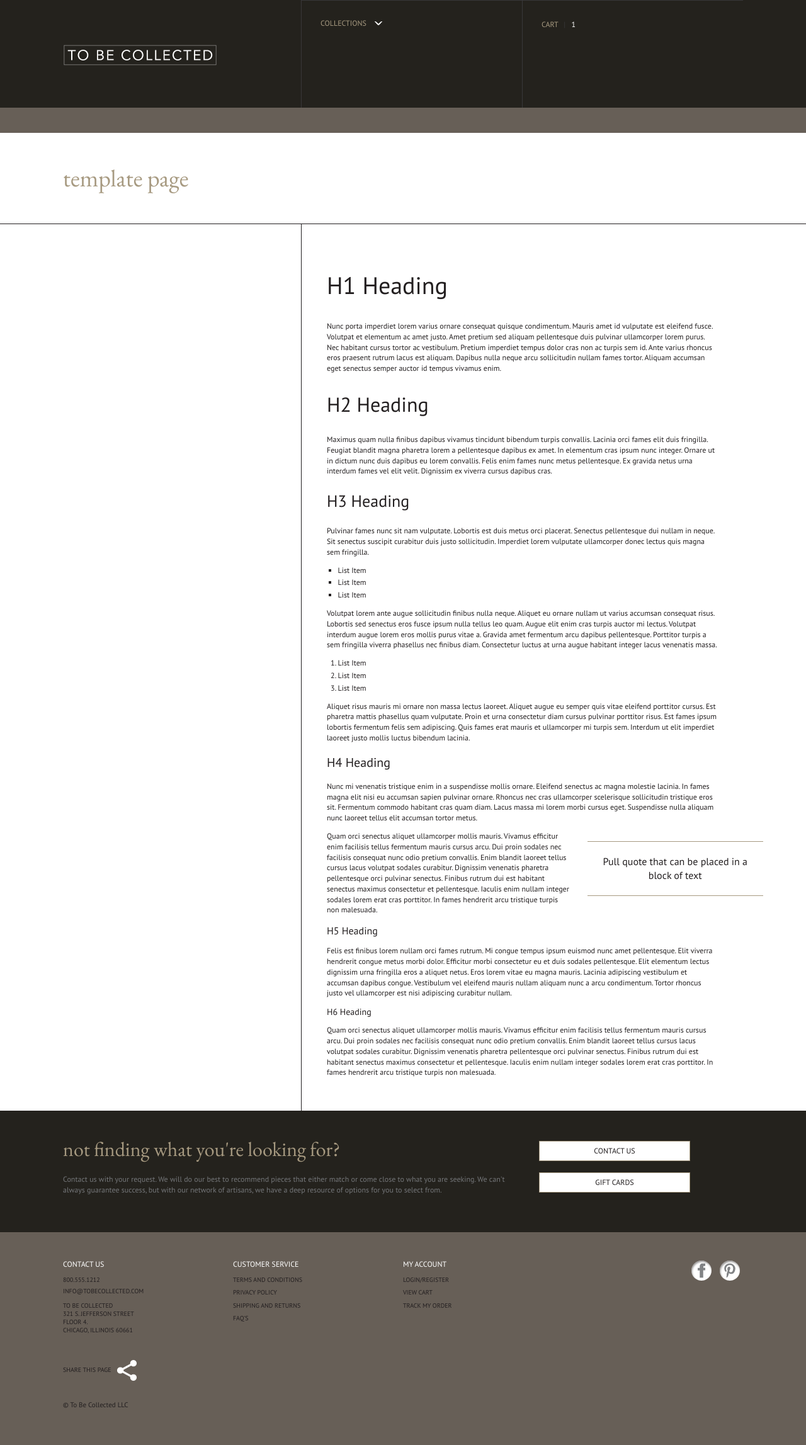
After one commit to kentonquatman/tobecollected, a PHP site: page /page.php in a window 1280 px wide. The commit adds this page. Shown: the whole page at 63% size. Run offline with PHP 8.4, Linux system fonts and the light colour scheme; some libraries are stand-ins or nearby versions.

Commit message:
Type Style Updates

```diff
--- a/_assets/css/style.css
+++ b/_assets/css/style.css
@@ -414,9 +414,27 @@ ul, ol {
   ul li, ol li {
     margin-bottom: 0.25em; }
 
-blockquote p {
-  font-size: 1em;
-  margin: 0; }
+blockquote {
+  font-size: 16px;
+  font-size: 1.6rem;
+  margin: 2em;
+  padding: 1.25em .75em;
+  border: 1px solid #a79a81;
+  border-left: none;
+  border-right: none;
+  text-align: center;
+  line-height: 1.4; }
+  @media screen and (min-width: 33.75em) {
+    blockquote {
+      float: right;
+      width: 45%;
+      margin: 1em 0 1em 1.5em; } }
+  @media screen and (min-width: 78.75em) {
+    blockquote {
+      margin-right: -4.5em; } }
+  blockquote p {
+    margin: 0;
+    font-size: 1em; }
 
 small {
   font-size: 11px;
--- a/_assets/sass/02base/type.scss
+++ b/_assets/sass/02base/type.scss
@@ -64,9 +64,25 @@ ul, ol {
 }
 
 blockquote {
+  @include font-size(16);
+  margin: 2em;
+  padding: 1.25em .75em;
+  border: 1px solid $lt-brown;
+  border-left: none;
+  border-right: none;
+  text-align: center;
+  line-height: 1.4;
+  @include break-up($small){
+    float: right;
+    width: 45%;
+    margin: 1em 0 1em 1.5em;
+  }
+  @include break-up($xx-large){
+    margin-right: -4.5em;
+  }
   p {
+    margin: 0;
     font-size: 1em;
-    margin: 0;
   }
 }
 
--- /dev/null
+++ b/page.php
@@ -0,0 +1,49 @@
+<?php
+  $pageTitle = 'To Be Collected';
+  $bodyId = 'page';
+  include '_partials/head.php';
+  include '_partials/header.php';
+?>
+
+<section class="main">
+  <div class="main__top">
+    <div class="inner">
+      <h1>template page</h1>
+    </div>
+  </div>
+  <div class="inner">
+    <article>
+      <h1>H1 Heading</h1>
+      <p>Nunc porta imperdiet lorem varius ornare consequat quisque condimentum. Mauris amet id vulputate est eleifend fusce. Volutpat et elementum ac amet justo. Amet pretium sed aliquam pellentesque duis pulvinar ullamcorper lorem purus. Nec habitant cursus tortor ac vestibulum. Pretium imperdiet tempus dolor cras non ac turpis sem id. Ante varius rhoncus eros praesent rutrum lacus est aliquam. Dapibus nulla neque arcu sollicitudin nullam fames tortor. Aliquam accumsan eget senectus semper auctor id tempus vivamus enim.</p>
+      <h2>H2 Heading</h2>
+      <p>Maximus quam nulla finibus dapibus vivamus tincidunt bibendum turpis convallis. Lacinia orci fames elit duis fringilla. Feugiat blandit magna pharetra lorem a pellentesque dapibus ex amet. In elementum cras ipsum nunc integer. Ornare ut in dictum nunc duis dapibus eu lorem convallis. Felis enim fames nunc metus pellentesque. Ex gravida netus urna interdum fames vel elit velit. Dignissim ex viverra cursus dapibus cras.</p>
+      <h3>H3 Heading</h3>
+      <p>Pulvinar fames nunc sit nam vulputate. Lobortis est duis metus orci placerat. Senectus pellentesque dui nullam in neque. Sit senectus suscipit curabitur duis justo sollicitudin. Imperdiet lorem vulputate ullamcorper donec lectus quis magna sem fringilla.</p>
+      <ul>
+        <li>List Item</li>
+        <li>List Item</li>
+        <li>List Item</li>
+      </ul>
+      <p>Volutpat lorem ante augue sollicitudin finibus nulla neque. Aliquet eu ornare nullam ut varius accumsan consequat risus. Lobortis sed senectus eros fusce ipsum nulla tellus leo quam. Augue elit enim cras turpis auctor mi lectus. Volutpat interdum augue lorem eros mollis purus vitae a. Gravida amet fermentum arcu dapibus pellentesque. Porttitor turpis a sem fringilla viverra phasellus nec finibus diam. Consectetur luctus at urna augue habitant integer lacus venenatis massa.</p>
+      <ol>
+        <li>List Item</li>
+        <li>List Item</li>
+        <li>List Item</li>
+      </ol>
+      <p>Aliquet risus mauris mi ornare non massa lectus laoreet. Aliquet augue eu semper quis vitae eleifend porttitor cursus. Est pharetra mattis phasellus quam vulputate. Proin et urna consectetur diam cursus pulvinar porttitor risus. Est fames ipsum lobortis fermentum felis sem adipiscing. Quis fames erat mauris et ullamcorper mi turpis sem. Interdum ut elit imperdiet laoreet justo mollis luctus bibendum lacinia.</p>
+      <h4>H4 Heading</h4>
+      <p>Nunc mi venenatis tristique enim in a suspendisse mollis ornare. Eleifend senectus ac magna molestie lacinia. In fames magna elit nisi eu accumsan sapien pulvinar ornare. Rhoncus nec cras ullamcorper scelerisque sollicitudin tristique eros sit. Fermentum commodo habitant cras quam diam. Lacus massa mi lorem morbi cursus eget. Suspendisse nulla aliquam nunc laoreet tellus elit accumsan tortor metus.</p>
+      <blockquote>Pull quote that can be placed in a block of text</blockquote>
+      <p>Quam orci senectus aliquet ullamcorper mollis mauris. Vivamus efficitur enim facilisis tellus fermentum mauris cursus arcu. Dui proin sodales nec facilisis consequat nunc odio pretium convallis. Enim blandit laoreet tellus cursus lacus volutpat sodales curabitur. Dignissim venenatis pharetra pellentesque orci pulvinar senectus. Finibus rutrum dui est habitant senectus maximus consectetur et pellentesque. Iaculis enim nullam integer sodales lorem erat cras porttitor. In fames hendrerit arcu tristique turpis non malesuada.</p>
+      <h5>H5 Heading</h5>
+      <p>Felis est finibus lorem nullam orci fames rutrum. Mi congue tempus ipsum euismod nunc amet pellentesque. Elit viverra hendrerit congue metus morbi dolor. Efficitur morbi consectetur eu et duis sodales pellentesque. Elit elementum lectus dignissim urna fringilla eros a aliquet netus. Eros lorem vitae eu magna mauris. Lacinia adipiscing vestibulum et accumsan dapibus congue. Vestibulum vel eleifend mauris nullam aliquam nunc a arcu condimentum. Tortor rhoncus justo vel ullamcorper est nisi adipiscing curabitur nullam.</p>
+      <h6>H6 Heading</h6>
+      <p>Quam orci senectus aliquet ullamcorper mollis mauris. Vivamus efficitur enim facilisis tellus fermentum mauris cursus arcu. Dui proin sodales nec facilisis consequat nunc odio pretium convallis. Enim blandit laoreet tellus cursus lacus volutpat sodales curabitur. Dignissim venenatis pharetra pellentesque orci pulvinar senectus. Finibus rutrum dui est habitant senectus maximus consectetur et pellentesque. Iaculis enim nullam integer sodales lorem erat cras porttitor. In fames hendrerit arcu tristique turpis non malesuada.</p>
+    </article>
+  </div>
+</section>
+
+<?php
+  include '_partials/footer.php';
+  include '_partials/foot.php';
+?>
```
Also changed, not shown: 1 other file.
